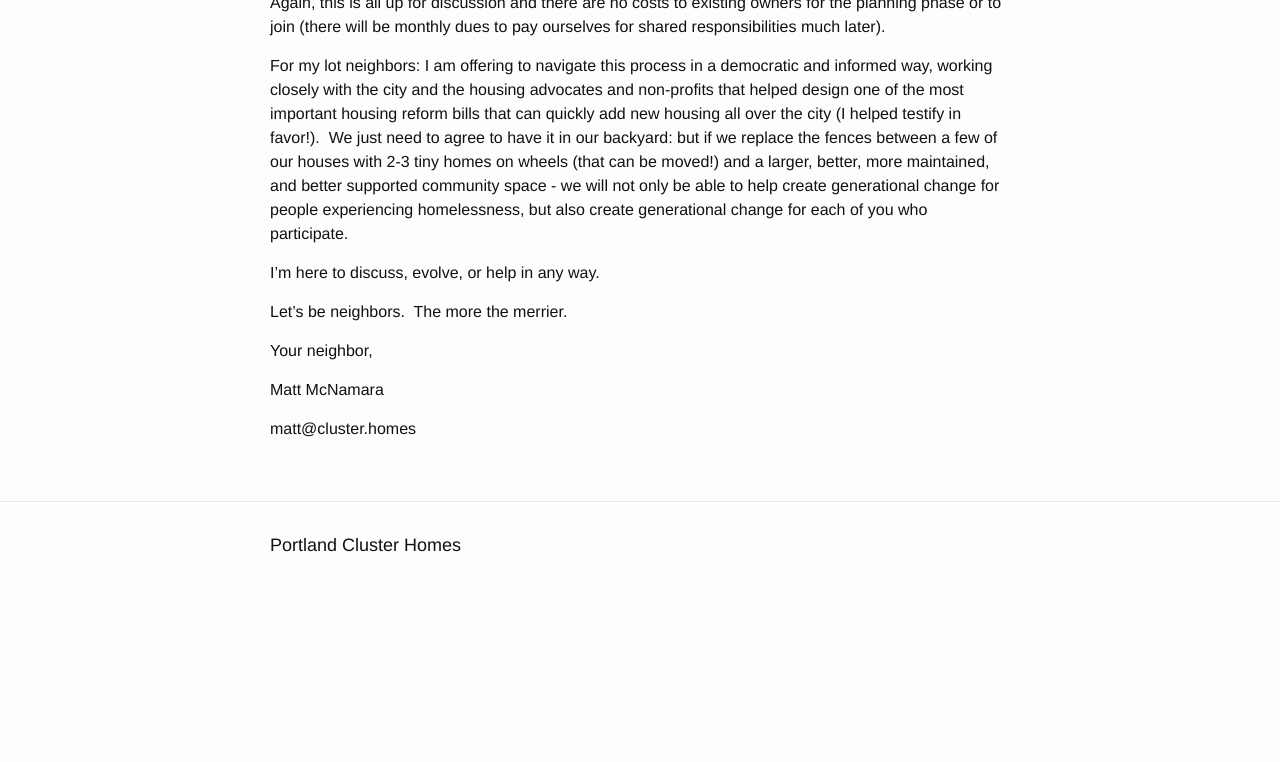
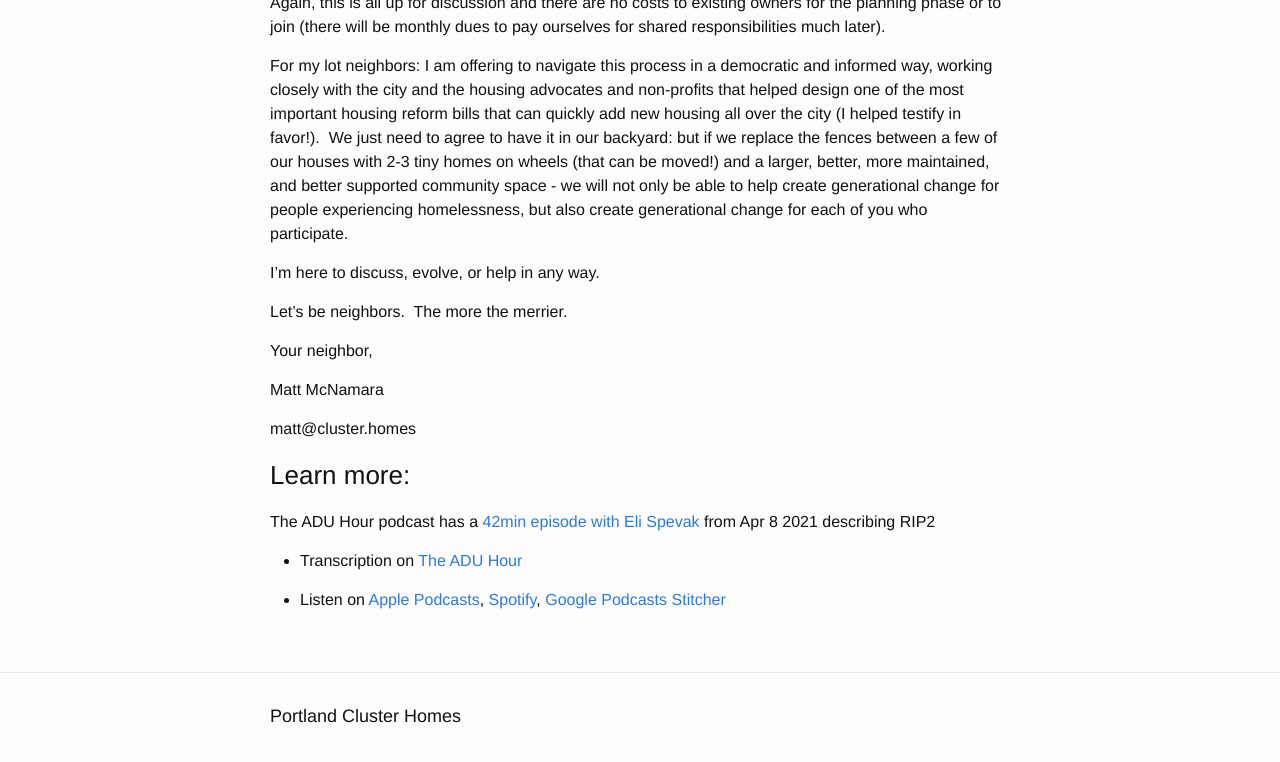
Before and after one commit to middlepdx/cluster.homes, a Jekyll site: the page built from portland-cottage-clusters.markdown, in a window 1280 px wide and 900 px high, scrolled down 1613 px, cut to the strip 125-887 px from the top of the window. Built offline with Jekyll 4.4.1, drawn with Linux system fonts in a browser that asks for light colours; before the commit the page ends 2342 px from its top, so only the background shows below that.

Commit message:
Updated Portland Cottage Clusters

```diff
--- a/portland-cottage-clusters.markdown
+++ b/portland-cottage-clusters.markdown
@@ -9,7 +9,6 @@ layout: page
 
 ![An illustration of a Cottage Cluster](/uploads/pasted%20image%200.png)
 
-
 Photo source: [https://medium.com/@pdx4all](https://web.archive.org/web/20210614005632/https://medium.com/@pdx4all/cottage-clusters-portlands-chance-to-build-community-in-a-new-way-7c504c5b260b)
 
 Who: Everyone in Zones R2.5, and [R5](https://www.portlandmaps.com/bps/zoning/#/zones/base/R5), R7, or R10, however this is an explicit offer to collaborate with any of my neighbors around Wygant, 21st and 22nd that might be interested in joining up.
@@ -18,11 +17,11 @@ New law in July 2022 will let us build tiny homes between our specific houses ar
 
 Structured as a non-profit co-op:
 
--   We could all be owners of the land and houses with percentage ownership of the co-op
+* We could all be owners of the land and houses with percentage ownership of the co-op
 
--   We could set it up so you can provide a skill (landscaping, handyman, technology) and when the neighbors in the co-op have a need you are there to help while getting compensated with increased equity in the co-op or a fair wage paid from the dividends of the tiny-house revenue.  Also, all our homes are improved in a very cost effective and fast way.  It’s all up to us - we design how it works.
+* We could set it up so you can provide a skill (landscaping, handyman, technology) and when the neighbors in the co-op have a need you are there to help while getting compensated with increased equity in the co-op or a fair wage paid from the dividends of the tiny-house revenue.  Also, all our homes are improved in a very cost effective and fast way.  It’s all up to us - we design how it works.
 
--   We could tear down the fences that are falling apart and rebuild them, as a group, getting compensated for our time - and then rebuild them with a new community space design (literally picked by anyone living here who wants to help push that project forward, or however we decide to democratically set it up): **small private back-yards if you want one at all and a larger, group maintained community space**.  Below are some sketches of ideas but also imagine shared bbq grill/wood-fire oven, enclosed play space for dogs to play together, a mini-car-free space for people to live together.
+* We could tear down the fences that are falling apart and rebuild them, as a group, getting compensated for our time - and then rebuild them with a new community space design (literally picked by anyone living here who wants to help push that project forward, or however we decide to democratically set it up): **small private back-yards if you want one at all and a larger, group maintained community space**.  Below are some sketches of ideas but also imagine shared bbq grill/wood-fire oven, enclosed play space for dogs to play together, a mini-car-free space for people to live together.
 
 I'm not a lawyer or an urban planner, but here's a hypothetical of one option if 6 lots decided to participate.  The below maintains existing houses with a private backyard space for everyone that wants one, adds community gardens on both 21st and 22nd, and communal living in the middle.  I'm open to any ideas.  The example tiny homes shown have the same footprint as my old 1400sqft townhouse which includes required private backyard space for each new unit included in their green square.  To scale as best I could.
 
@@ -36,9 +35,16 @@ I'm here to discuss, evolve, or help in any way.
 
 Let's be neighbors.  The more the merrier.
 
-
 Your neighbor,
 
 Matt McNamara
 
 matt@cluster.homes
+
+### Learn more:
+
+The ADU Hour podcast has a [42min episode with Eli Spevak](https://www.buildinganadu.com/the-adu-hour-podcast/eli-spevak) from Apr 8 2021 describing RIP2
+
+-   Transcription on [The ADU Hour](https://www.buildinganadu.com/the-adu-hour-podcast/eli-spevak#:~:text=Kol%3A%20%5B-,00%3A01%3A48,-%5D%20I'm%20just%20gonna)
+
+- Listen on [Apple Podcasts](https://podcasts.apple.com/us/podcast/the-adu-hour-w-guest-kol-peterson/id1562275866?i=1000530170413), [Spotify](https://open.spotify.com/episode/6T2Z9SDvM2ufb1bKnXjnvA?si=mKQ4CCpsTPShBjoX5dNYAg), [Google Podcasts](https://podcasts.google.com/feed/aHR0cHM6Ly93d3cuYnVpbGRpbmdhbmFkdS5jb20vdGhlLWFkdS1ob3VyLXBvZGNhc3Q_Zm9ybWF0PXJzcw/episode/NThmMzVlNDgxNWQ1ZGI0YmJlNGU0OGY0OjYwNmY4OGFjNGEwOTc2MTk4Y2EyMjhlYzo2MDZmOGI3OWYxMTgwZTNkNGQ1YmQwYjU?sa=X&ved=0CAUQkfYCahcKEwiYr_ORo474AhUAAAAAHQAAAAAQNA) [Stitcher](https://www.stitcher.com/show/the-adu-hour/episode/the-adu-hour-w-guest-eli-spevak-83123181)
```
